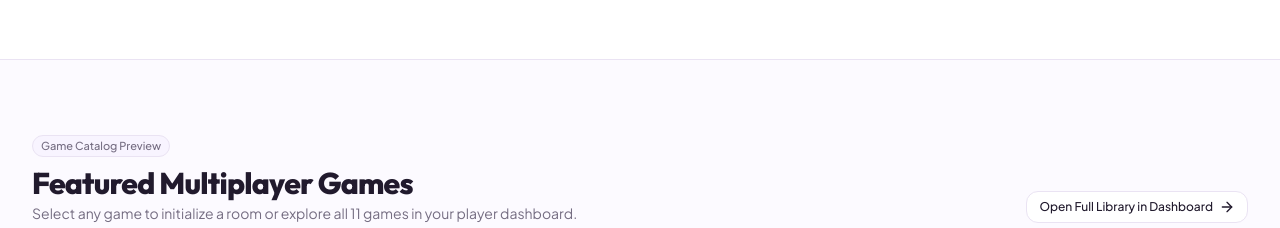
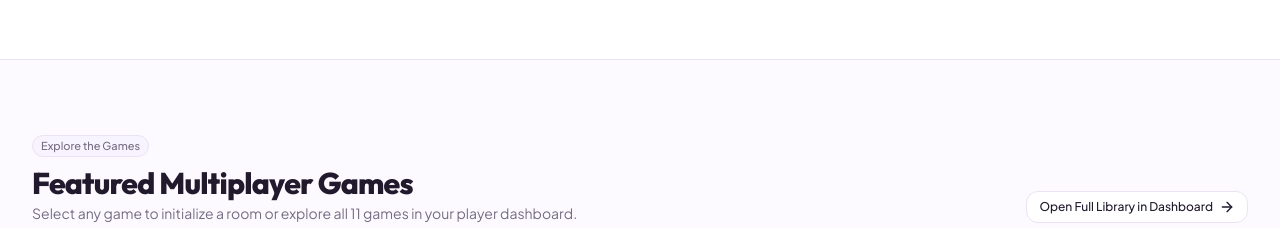
Before and after one commit to jatin45ppandey-design/Better-Half, a React (Vite) app: page / in a window 1280 px wide. Shown: the part 1340-1568 px from the top of the page. Built offline with nearby package versions, Linux system fonts and the light colour scheme; no server answers.

Commit message:
fix(frontend): align real settings and lobby UI

```diff
--- a/src/components/landing/CompactGameDiscovery.tsx
+++ b/src/components/landing/CompactGameDiscovery.tsx
@@ -30,7 +30,7 @@ export const CompactGameDiscovery: React.FC = () => {
         <div className="flex flex-col sm:flex-row sm:items-end justify-between gap-4 mb-8">
           <div>
             <Badge variant="subtle" size="sm" className="mb-2">
-              Game Catalog Preview
+              Explore the Games
             </Badge>
             <h2 className="text-2xl sm:text-3xl font-extrabold text-[#211A2D] tracking-tight">
               Featured Multiplayer Games
--- a/src/pages/FriendsPage.tsx
+++ b/src/pages/FriendsPage.tsx
@@ -549,7 +549,7 @@ export const FriendsPage: React.FC = () => {
                 </div>
                 <p className="text-xs text-[#756D82]">{selectedFriend.username}</p>
                 <div className="mt-1.5">
-                  {getStatusBadge(selectedFriend.status, selectedFriend.statusText)}
+                  {getStatusBadge()}
                 </div>
               </div>
             </div>
--- a/src/pages/RoomLobbyPage.tsx
+++ b/src/pages/RoomLobbyPage.tsx
@@ -611,7 +611,7 @@ export const RoomLobbyPage: React.FC = () => {
               <div className="flex items-center justify-between pb-3 border-b border-[#F4EFFB] mb-3">
                 <span className="text-xs font-bold uppercase tracking-wider text-[#593B91] flex items-center gap-1.5">
                   <MessageSquare className="w-3.5 h-3.5" />
-                  Room Chat (Demo)
+                  Room Chat
                 </span>
                 <Badge variant="subtle" size="sm">
                   Simulated
--- a/src/pages/SettingsPage.tsx
+++ b/src/pages/SettingsPage.tsx
@@ -173,7 +173,7 @@ export const SettingsPage: React.FC = () => {
                       variant="outline"
                       size="sm"
                       disabled={settings.soundMuted || savingField !== null || volumeDraft === settings.volume}
-                      loading={savingField === 'volume'}
+                      isLoading={savingField === 'volume'}
                       onClick={() => void saveSetting('volume', volumeDraft)}
                     >
                       Save
```
